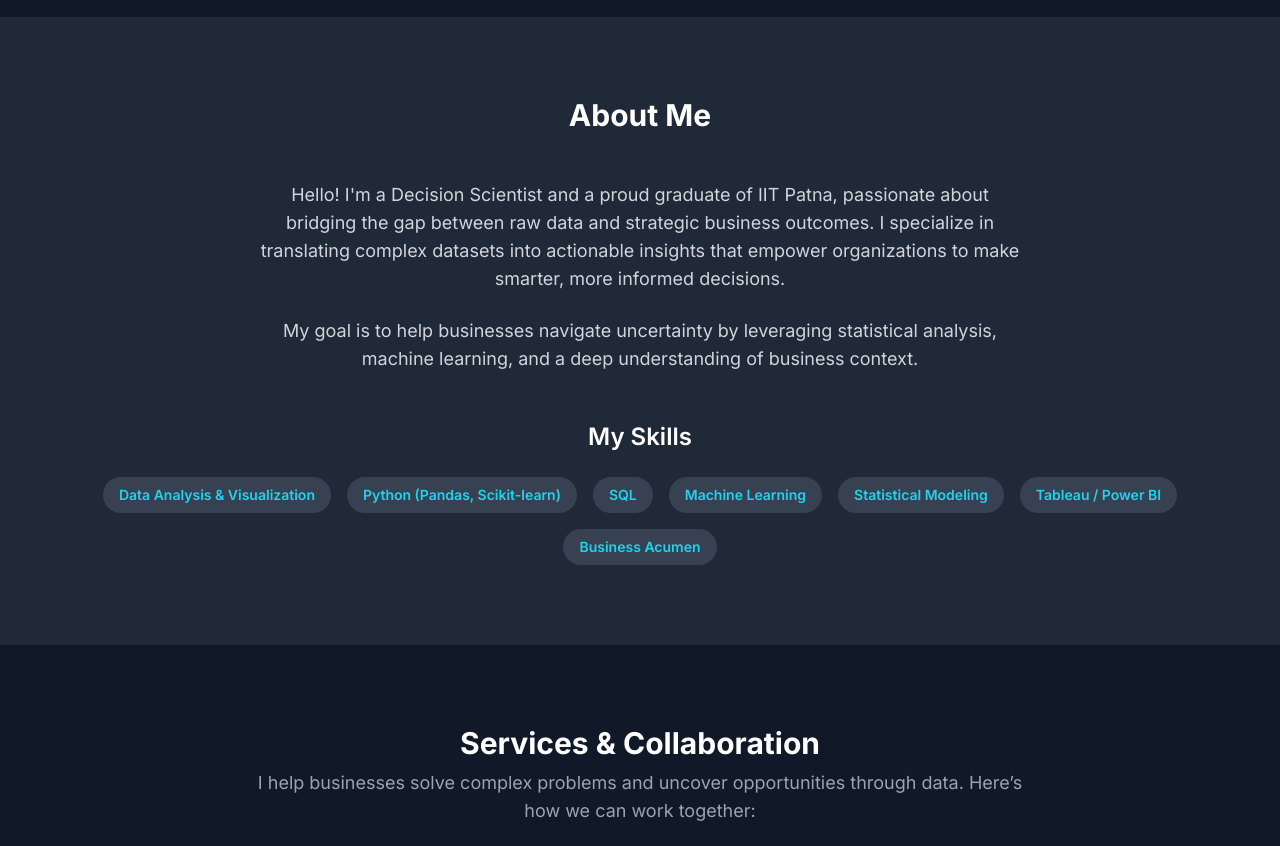
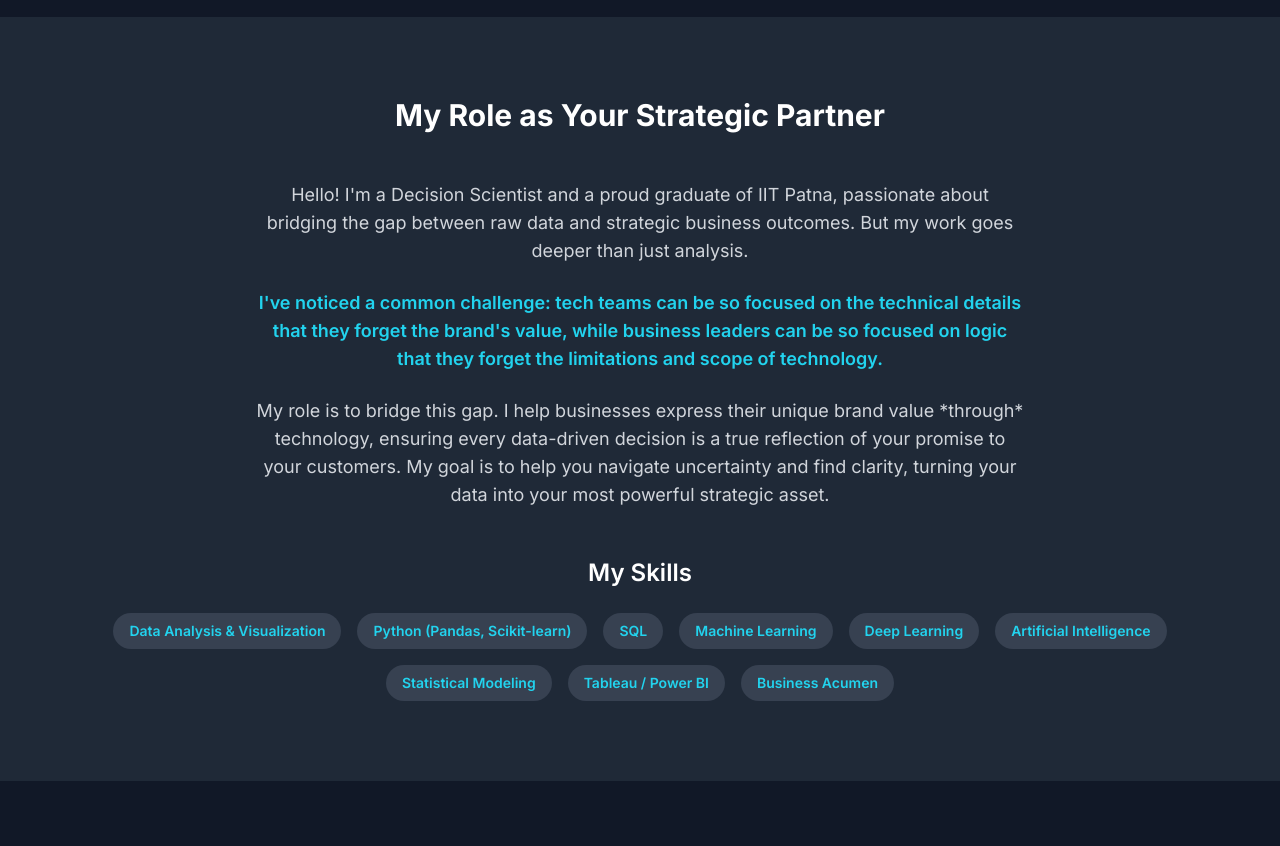
Before and after one commit to deepak999-gif/deepak999-gif.github.io, a plain HTML site: page index.html in a window 1280 px wide. Shown: the part 783-1629 px from the top of the page. Drawn offline with nearby package versions, Linux system fonts and the light colour scheme; grey boxes are pictures that could not be loaded.

Commit message:
Add files via upload

```diff
--- a/index.html
+++ b/index.html
@@ -113,14 +113,21 @@
                 <i id="unmute-icon" class="fas fa-volume-mute"></i>
             </button>
         </section>
-
 <!-- About Me Section -->
 <section id="about" class="bg-gray-800 py-20 fade-in-section">
     <div class="container mx-auto px-6">
-                <h2 class="text-3xl font-bold text-center text-white mb-12">About Me</h2>
+        <h2 class="text-3xl font-bold text-center text-white mb-12">My Role as Your Strategic Partner</h2>
         <div class="max-w-3xl mx-auto text-center text-gray-300">
-                    <p class="text-lg mb-6">Hello! I'm a Decision Scientist and a proud graduate of IIT Patna, passionate about bridging the gap between raw data and strategic business outcomes. I specialize in translating complex datasets into actionable insights that empower organizations to make smarter, more informed decisions.</p>
-                    <p class="text-lg">My goal is to help businesses navigate uncertainty by leveraging statistical analysis, machine learning, and a deep understanding of business context.</p>
+            <p class="text-lg mb-6">
+                Hello! I'm a Decision Scientist and a proud graduate of IIT Patna, passionate about bridging the gap between raw data and strategic business outcomes. But my work goes deeper than just analysis.
+            </p>
+            <!-- EDITED: This is your new, powerful brand message -->
+            <p class="text-lg mb-6 font-semibold text-cyan-400">
+                I've noticed a common challenge: tech teams can be so focused on the technical details that they forget the brand's value, while business leaders can be so focused on logic that they forget the limitations and scope of technology.
+            </p>
+            <p class="text-lg mb-6">
+                My role is to bridge this gap. I help businesses express their unique brand value *through* technology, ensuring every data-driven decision is a true reflection of your promise to your customers. My goal is to help you navigate uncertainty and find clarity, turning your data into your most powerful strategic asset.
+            </p>
         </div>
         <div class="mt-12 text-center">
             <h3 class="text-2xl font-semibold text-white mb-6">My Skills</h3>
@@ -129,6 +136,8 @@
                 <span class="bg-gray-700 text-cyan-400 text-sm font-semibold px-4 py-2 rounded-full">Python (Pandas, Scikit-learn)</span>
                 <span class="bg-gray-700 text-cyan-400 text-sm font-semibold px-4 py-2 rounded-full">SQL</span>
                 <span class="bg-gray-700 text-cyan-400 text-sm font-semibold px-4 py-2 rounded-full">Machine Learning</span>
+                <span class="bg-gray-700 text-cyan-400 text-sm font-semibold px-4 py-2 rounded-full">Deep Learning</span>
+                <span class="bg-gray-700 text-cyan-400 text-sm font-semibold px-4 py-2 rounded-full">Artificial Intelligence</span>
                 <span class="bg-gray-700 text-cyan-400 text-sm font-semibold px-4 py-2 rounded-full">Statistical Modeling</span>
                 <span class="bg-gray-700 text-cyan-400 text-sm font-semibold px-4 py-2 rounded-full">Tableau / Power BI</span>
                 <span class="bg-gray-700 text-cyan-400 text-sm font-semibold px-4 py-2 rounded-full">Business Acumen</span>
```
Lines whose indentation alone changed are shown as unchanged.
